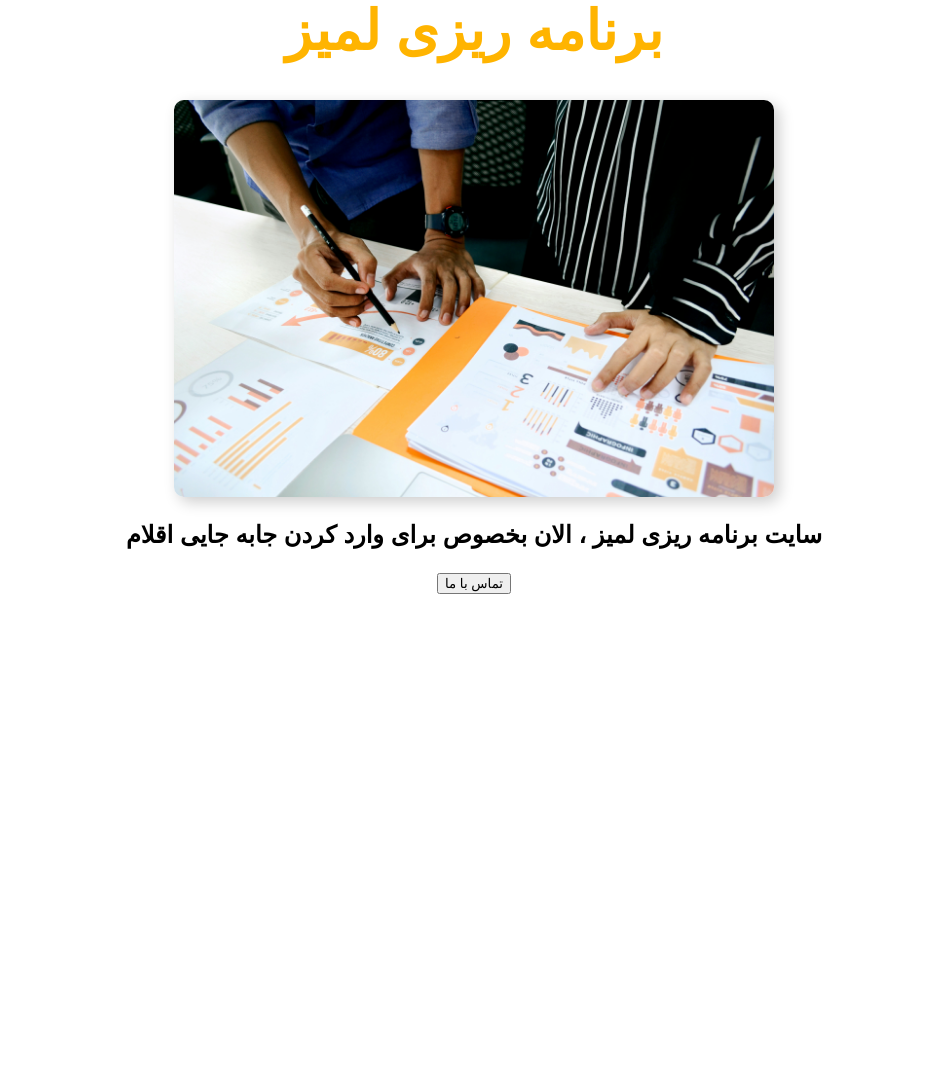
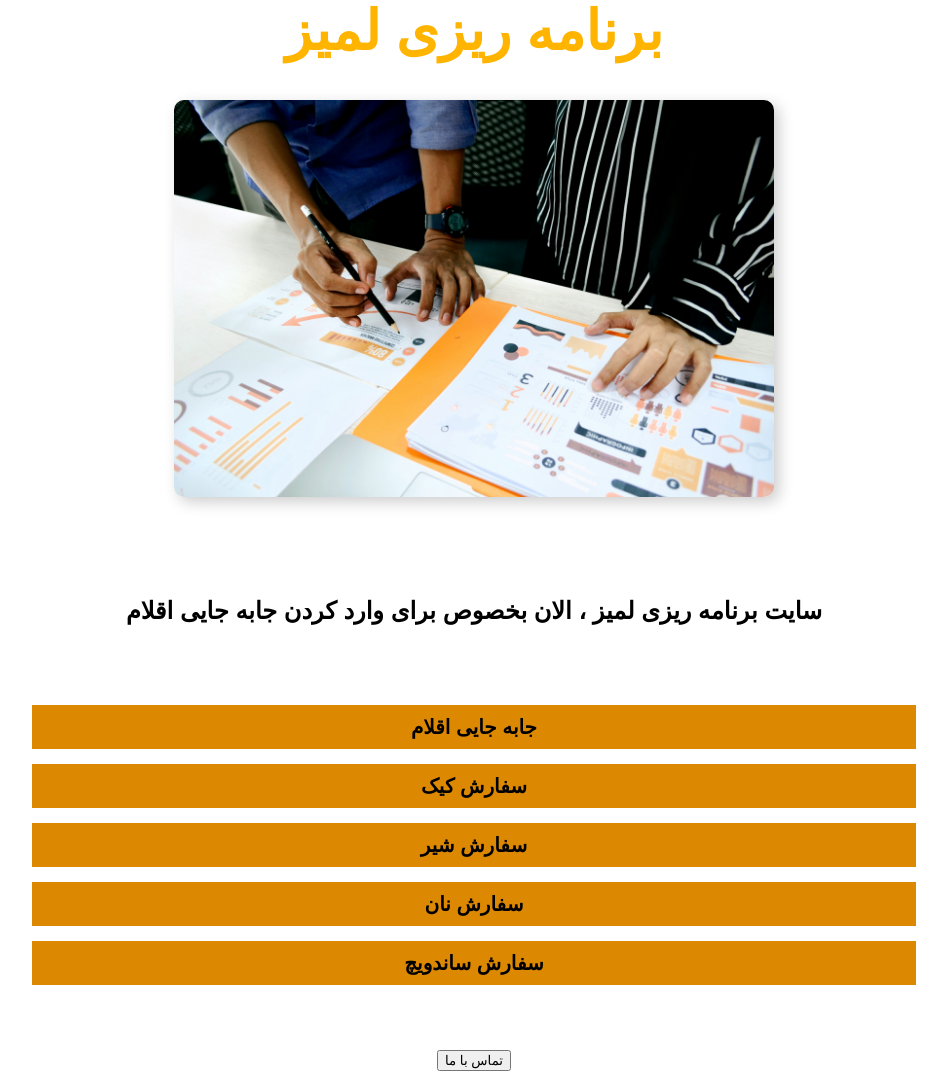
Before and after one commit to nimarostami-a/practice, a Flask app: page / in a window 1280 px wide. Shown: the part 38-1117 px from the top of the page, without its empty margins (166-1113 px from the left). Before the commit the page ends 632 px from the top, so only its background shows below. Run offline with Flask 3, Linux system fonts and the light colour scheme.

Commit message:
prototype version

```diff
--- a/main.py
+++ b/main.py
@@ -1,12 +1,33 @@
-from flask import Flask,render_template
+from flask import Flask,render_template,jsonify
 
 app = Flask(__name__)
 
+ITEMS = [
+    {
+        'item_code':1,
+        'item_name':'تیرامیسو',
+    },
+    {
+        'item_code':2,
+        'item_name':'چیزکیک سن سباستین'
+    }
+
+]
+
+WORKS = [
+    'جابه جایی اقلام',
+    'سفارش کیک',
+    'سفارش شیر',
+    'سفارش نان',
+    'سفارش ساندویچ',
+]
+
 @app.route("/")
 def hello_world():
-    return render_template('home.html')
+    return render_template('home.html',items=ITEMS,works=WORKS)
 
-
-
+@app.route("/api/items")
+def items():
+    return jsonify(ITEMS)
 if __name__ == "__main__":
     app.run(host="0.0.0.0",debug=True)
--- a/templates/home.html
+++ b/templates/home.html
@@ -7,17 +7,17 @@
             body{
                 text-align : center;
                 font-family:Arial,sans-serif;
-                margin:0 auto;
             }
             img {
-                width:100%;
+                width:80%;
                 max-width: 600px;
                 height: auto;
                 display:block;
-                margin:20px auto;
+                margin-bottom: 100px;
+                margin-left: auto;
+                margin-right: auto;
                 border-radius: 10px;
                 box-shadow: 5px 5px 15px rgba(0,0,0,0.2);;
-                object-fit: cover;
                 }
             h1
             {
@@ -25,6 +25,31 @@
                 font-size: 55px;
                 font-weight: bold;
                 color:rgb(255,180,0)
+            }
+            #items{
+
+                margin-bottom: 15px;
+
+            }
+            .work_button{
+                display:block;
+                width:70%;
+                margin:15px auto;
+                padding:15px;
+                border:2px solid rgb(0,0,0);
+                margin-bottom:15px;
+                padding: 10px 20px;
+                background-color: rgb(220, 136, 0);
+                color:black;
+                border: radius 2px;
+                border: none;
+                cursor: pointer;
+                font-size:20px;
+                transition:background-color 0.3s ease;
+            }
+            .work_button:hover{
+                background-color: green;
+                border-color:rgb(27, 26, 26);
             }
 
         </style>
@@ -34,9 +59,13 @@
         <h1>برنامه ریزی لمیز</h1>
         <img src="{{ url_for('static', filename='banner.JPG') }}" id="banner">
         <h2>
-            <p>سایت برنامه ریزی لمیز ، الان بخصوص برای وارد کردن جابه جایی اقلام</p>
+            <p style=margin-bottom:80px;>سایت برنامه ریزی لمیز ، الان بخصوص برای وارد کردن جابه جایی اقلام </p>
         </h2>
-        <button>تماس با ما</button>
+        {% for work in works %}
+        <button class="work_button"><b>{{work}}</b></button>
+
+        {% endfor %}
+        <button style="margin-top: 50px;">تماس با ما</button>
 
 
     </body>
```
